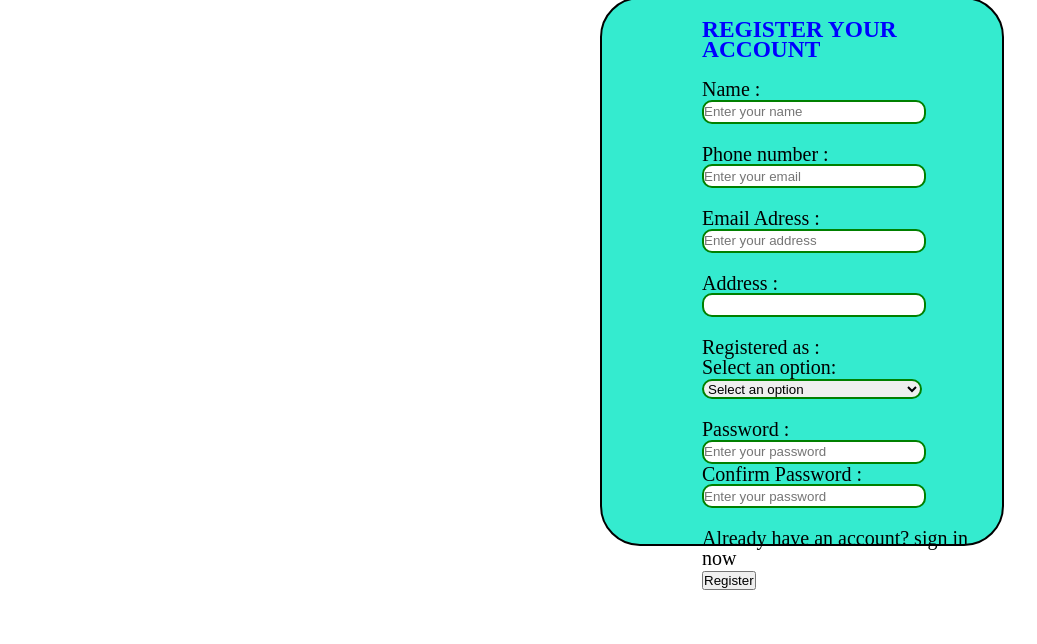
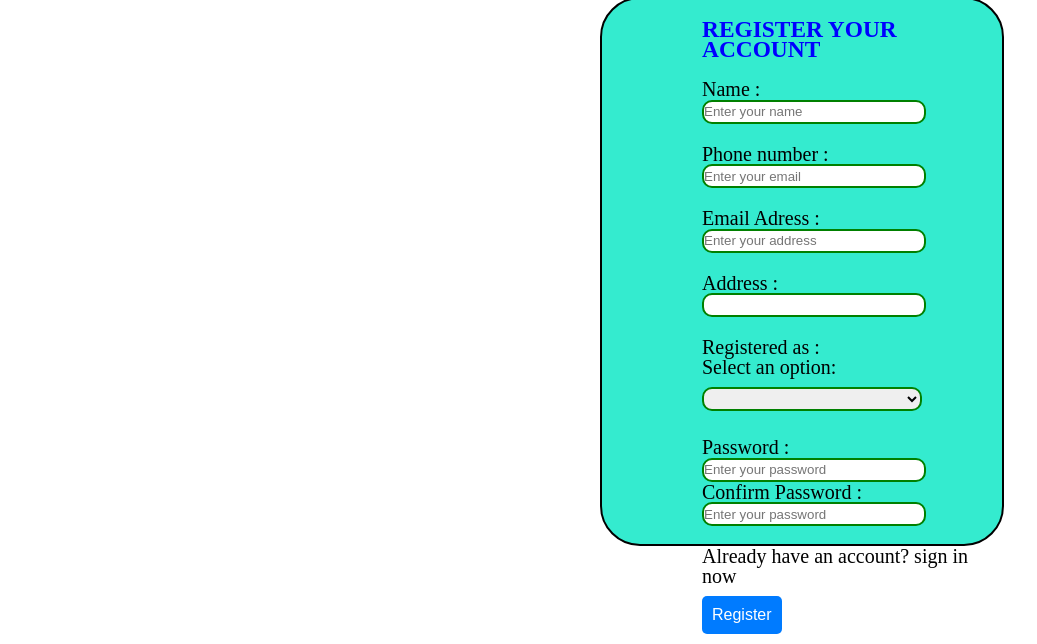
Before and after one commit to paras-guptaji/hello, a plain HTML site: page register.html in a window 1280 px wide. Shown: the part 156-800 px from the top of the page, without its empty margins (0-1037 px from the left). Drawn offline with Linux system fonts and the light colour scheme.

Commit message:
Update register.css

```diff
--- a/register.css
+++ b/register.css
@@ -115,3 +115,18 @@
     border-radius: 10px;
     border:2px solid green;
 }
+select, button {
+            padding: 10px;
+            font-size: 16px;
+            margin-top: 10px;
+        }
+        button {
+            background: #007bff;
+            color: white;
+            border: none;
+            cursor: pointer;
+            border-radius: 5px;
+        }
+        button:hover {
+            background: #0056b3;
+        }
```
